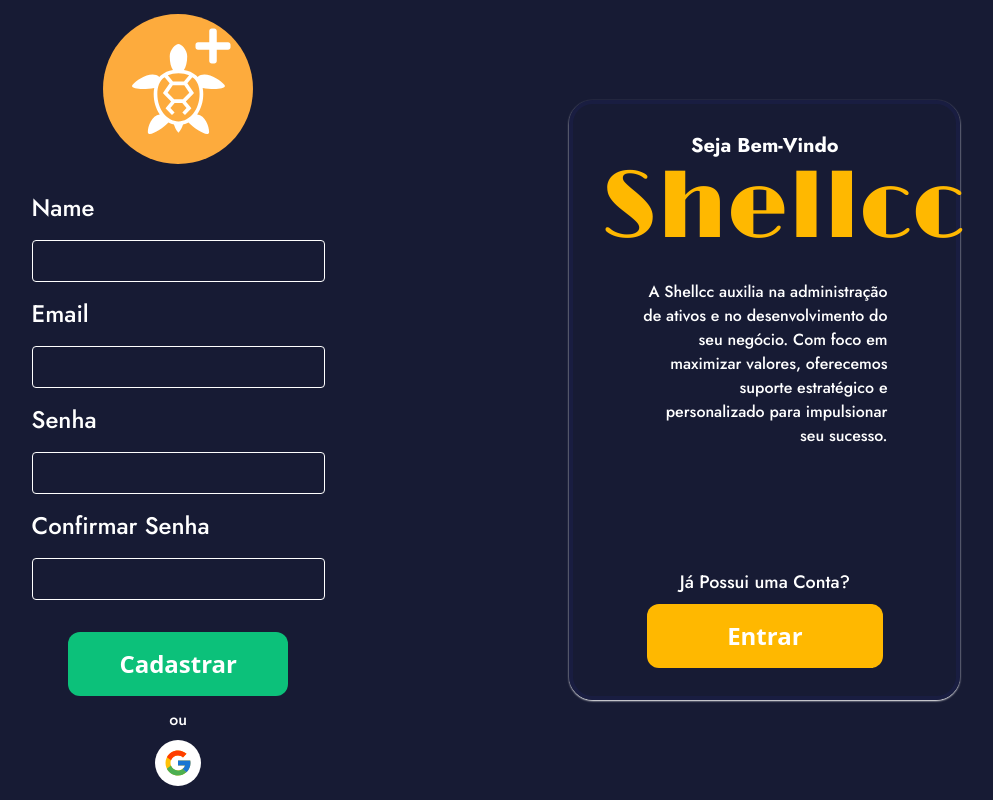
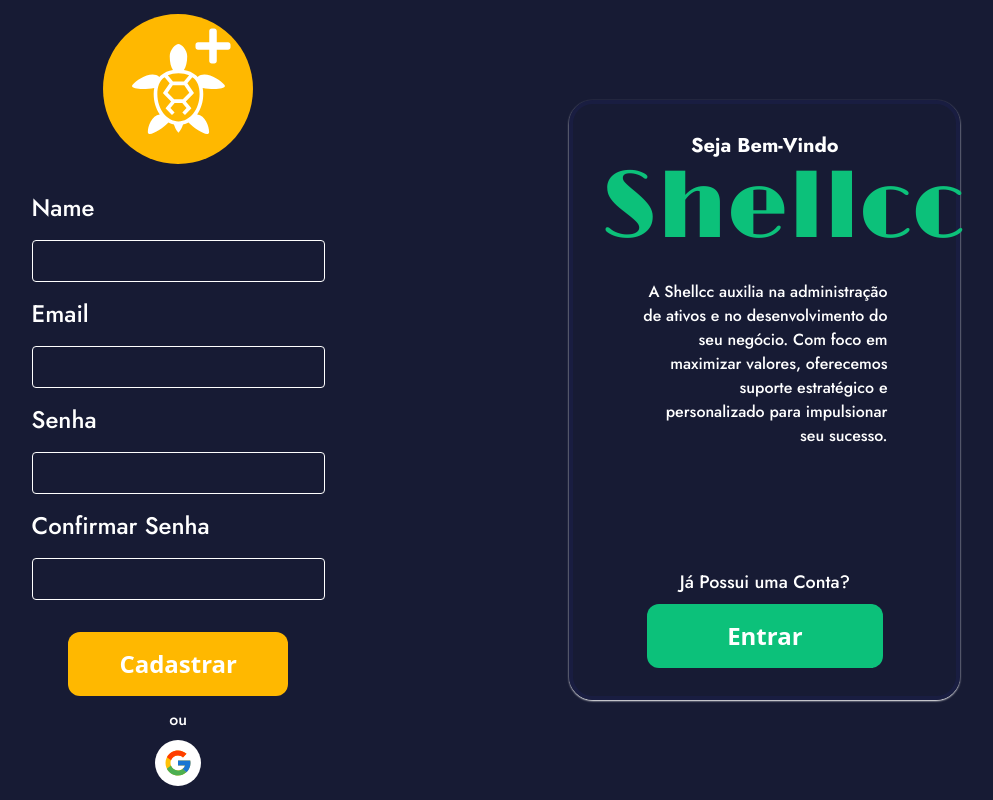
Before and after one commit to GitArthurMarchetti/shellcc, a React (Vite) app: page /signin in a window 1280 px wide. Shown: the whole page, without its empty margins (144-1137 px from the left). Built offline with nearby package versions, Linux system fonts and the light colour scheme.

Commit message:
Atualizações

```diff
--- a/src/components/salas.tsx
+++ b/src/components/salas.tsx
@@ -33,7 +33,7 @@
 function CardSalas({ titulo, corFundo, corBorda, className, descricao, membrosAtual, maxMembros, limiteCat, limitePat, isMod }: cardProps) {
     return (
         <>
-            <div className={`w-[35%] relative cursor-pointer border-solid ${corBorda} border rounded-lg  transition-all duration-300 hover:-translate-y-2 `}>
+            <div className={`w-[35%] relative cursor-pointer border-solid shadow-2xl ${corBorda} border rounded-lg  transition-all duration-300 hover:-translate-y-2 `}>
                 <div className={`${corFundo} ${className} absolute right-[-1px] top-[-30px] px-4 rounded-md py-2 flex items-center gap-3 `}>
                     {isMod ? (<>
                         <BiSolidCrown size={25} />
--- a/src/index.css
+++ b/src/index.css
@@ -0,0 +1,4 @@
+body{
+    width: 100vw;
+    overflow-x: hidden;
+}
--- a/src/pages/home.tsx
+++ b/src/pages/home.tsx
@@ -14,28 +14,28 @@
     return (
         <>
             <header className="w-full">
-                <nav className="flex flex-row w-full py-6  justify-between p-2 pl-5 pr-5 bg-[#0e1125]">
-                    <div className="w-[25%] flex-row  items-center ml-8 gap-3 fonthome flex text-2xl justify-between text-primaryColor">
-                        <a href="">
+                <nav className="flex flex-row w-full py-6  justify-between  pl-5 pr-5 bg-[#0e1125]">
+                    <div className="w-2/12 flex-row  items-center ml-8 gap-3 fonthome flex text-2xl justify-between text-primaryColor">
+                        <a href="" className="hover:font-bold transition-all duration-500 w-44 p-3">
                             Início
                         </a>
-                        <a href="#objetivo">
+                        <a href="#objetivo" className="hover:font-bold transition-all duration-500 w-44 p-3">
                             Objetivo
                         </a>
-                        <a href="#equipe">
+                        <a href="#equipe" className="hover:font-bold transition-all duration-500 w-44 p-3">
                             Equipe
                         </a>
-                        <a href="#sobre">
+                        <a href="#sobre" className="hover:font-bold transition-all duration-500 w-44 p-3">
                             Sobre
                         </a>
 
                     </div>
 
-                    <div className="w-[15%] flex flex-row mr-8 gap-5 justify-between">
+                    <div className="gap-5 flex justify-center w-3/12 ">
                         <Button onClick={() => navigate('/signin')} className="rounded-full text-xl p-6 border-white borderDashed bg-[#0e1125]  transition-all duration-500  hover:bg-[#FFB800]">
                             Criar conta
                         </Button>
-                        <Button onClick={() => navigate('/login')} className="rounded-full text-xl p-6 border-white borderDashed bg-[#0e1125] transition-all duration-500  hover:bg-green-400">
+                        <Button onClick={() => navigate('/login')} className="rounded-full text-xl p-[1.6rem] border-white border border-solid bg-[#0e1125] transition-all duration-500  hover:bg-green-400">
                             Entrar
                         </Button>
                     </div>
@@ -62,12 +62,12 @@
                         <p className="text-2xl w-96 text-justify">
                             Seus ativos merecem nosso serviço
                         </p>
-                        <Button className="bg-green-400 py-6 text-2xl text-primaryColor w-96 hover:bg-green-300">
+                        <Button className="bg-green-400 py-6 text-2xl text-primaryColor w-96 hover:bg-green-900">
                             Conhecer nosso serviço
                         </Button>
 
                     </div>
-                    <svg xmlns="http://www.w3.org/2000/svg" className="z-10 relative" viewBox="0 0 1440 320"><path fill="#0e1125" fill-opacity="1" d="M0,128L60,144C120,160,240,192,360,181.3C480,171,600,117,720,96C840,75,960,85,1080,117.3C1200,149,1320,203,1380,229.3L1440,256L1440,320L1380,320C1320,320,1200,320,1080,320C960,320,840,320,720,320C600,320,480,320,360,320C240,320,120,320,60,320L0,320Z"></path></svg>
+                    <svg xmlns="http://www.w3.org/2000/svg" className="z-10 relative" viewBox="0 0 1440 318"><path fill="#0e1125" fill-opacity="1" d="M0,128L60,144C120,160,240,192,360,181.3C480,171,600,117,720,96C840,75,960,85,1080,117.3C1200,149,1320,203,1380,229.3L1440,256L1440,320L1380,320C1320,320,1200,320,1080,320C960,320,840,320,720,320C600,320,480,320,360,320C240,320,120,320,60,320L0,320Z"></path></svg>
                 </section>
                 <section className="bg-[#0e1125] flex flex-row justify-around text-2xl fonthome align-middle items-center" id="objetivo">
                     <div className="w-1/3">
@@ -101,7 +101,7 @@
 
                     </section>
                 </section>
-                <svg xmlns="http://www.w3.org/2000/svg" viewBox="0 0 1440 320"><path fill="#0e1125" fill-opacity="1" d="M0,64L60,85.3C120,107,240,149,360,181.3C480,213,600,235,720,218.7C840,203,960,149,1080,128C1200,107,1320,117,1380,122.7L1440,128L1440,320L1380,320C1320,320,1200,320,1080,320C960,320,840,320,720,320C600,320,480,320,360,320C240,320,120,320,60,320L0,320Z"></path></svg>
+                <svg xmlns="http://www.w3.org/2000/svg" viewBox="0 0 1440 318"><path fill="#0e1125" fill-opacity="1" d="M0,64L60,85.3C120,107,240,149,360,181.3C480,213,600,235,720,218.7C840,203,960,149,1080,128C1200,107,1320,117,1380,122.7L1440,128L1440,320L1380,320C1320,320,1200,320,1080,320C960,320,840,320,720,320C600,320,480,320,360,320C240,320,120,320,60,320L0,320Z"></path></svg>
                 <section className="bg-[#0e1125] flex flex-row justify-around text-2xl fonthome align-middle items-center" id="sobre">
 
                     <div className="w-1/3">
--- a/src/pages/login.tsx
+++ b/src/pages/login.tsx
@@ -16,7 +16,7 @@
                             <p className="text-xl ">
                                 <b>Seja Bem-Vindo</b>
                             </p>
-                            <h1 className="fontTitle text-8xl text-[#0CC17A]">
+                            <h1 className="fontTitle text-8xl text-[#FFB800]">
                                 Shellcc
                             </h1>
                             <p className="w-3/4 m-auto text-left">
--- a/src/pages/salas.tsx
+++ b/src/pages/salas.tsx
@@ -1,6 +1,6 @@
 import { CardSalas, SalasLado } from '@/components/salas'
 import '../App.css'
-
+import { IoMdAdd } from "react-icons/io";
 function Salas() {
 
     return (
@@ -17,7 +17,8 @@
                     </div>
 
                 </aside>
-                <section className='h-full gap-y-16 py-[100px] flex justify-evenly w-full items-center flex-wrap  '>
+                <section className='h-full gap-y-16 py-[100px] flex justify-evenly w-full relative items-center flex-wrap  '>
+                    <div className='bg-[#353952] absolute top-3 right-10 cursor-pointer border border-white border-solid' > <IoMdAdd size={50} /></div>
                     <CardSalas
                         corFundo='bg-[#7D51D2]'
                         corBorda='border-[#7D51D2]'
--- a/src/pages/signin.tsx
+++ b/src/pages/signin.tsx
@@ -12,7 +12,7 @@
             <main className="fonthome bg-bgColor h-[100vh] text-primaryColor">
                 <section className="flex w-11/12 m-auto justify-center items-center h-full">
                     <div className="w-1/4 m-auto flex flex-col justify-center">
-                        <div className="bg-[#FDAB3D] w-[150px] m-auto relative flex justify-center h-[150px] items-center rounded-full ">
+                        <div className="bg-[#FFB800] w-[150px] m-auto relative flex justify-center h-[150px] items-center rounded-full ">
                             <GiTurtle size={100} />
                             <FaPlus size={40} className="absolute top-3 right-[20px]" />
                         </div>
@@ -26,7 +26,7 @@
                                 <input type="password" className="mt-1 bg-transparent focus:outline-none borda-input w-full px-2 py-2 rounded-sm" />
                                 <label className="mt-1 text-2xl" htmlFor="">Confirmar Senha</label>
                                 <input type="password" className="mt-1 bg-transparent focus:outline-none borda-input w-full px-2 py-2 rounded-sm" />
-                                <button className="bg-[#0CC17A] duration-500 mt-5 w-3/4 text-2xl font-semibold py-4 fo rounded-xl m-auto  hover:bg-green-300 font-sans text-[#fff]">Cadastrar</button>
+                                <button className="bg-[#FFB800] duration-500 mt-5 w-3/4 text-2xl font-semibold py-4 fo rounded-xl m-auto  hover:bg-green-300 font-sans text-[#fff]">Cadastrar</button>
                             </form>
                             <div className="flex flex-col justify-center items-center mt-3 gap-2">
                                 <p>
@@ -43,7 +43,7 @@
                             <p className="text-xl ">
                                 <b>Seja Bem-Vindo</b>
                             </p>
-                            <h1 className="fontTitle text-8xl text-[#FFB800]">
+                            <h1 className="fontTitle text-8xl text-[#0CC17A]">
                                 Shellcc
                             </h1>
                             <p className="w-3/4 m-auto text-right">
@@ -52,7 +52,7 @@
                         </div>
                         <div>
                             <p className="text-lg mb-2">Já Possui uma Conta?</p>
-                            <button className="text-2xl bg-[#FFB800] font-semibold  p-4 rounded-xl px-20 text-[#fff] font-sans " onClick={() => navigate("/login")}>Entrar</button>
+                            <button className="text-2xl bg-[#0CC17A] font-semibold  p-4 rounded-xl px-20 text-[#fff] font-sans " onClick={() => navigate("/login")}>Entrar</button>
                         </div>
                     </div>
 
```
Also changed, not shown: src/pages/dashboard.tsx (added, +7 -0 lines).
